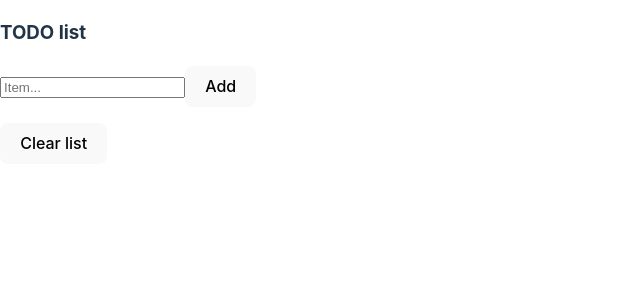
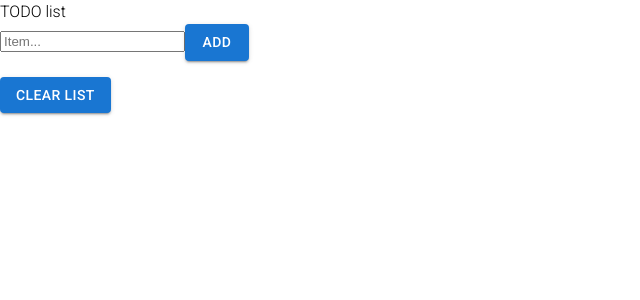
Before and after one commit to stepanencode/todo-react-ts, a React (Vite) app: page / in a window 1280 px wide. Shown: the top 300 px of the page, without its empty margins (0-640 px from the left). Built offline with nearby package versions, Linux system fonts and the light colour scheme.

Commit message:
implement mui buttons

```diff
--- a/package.json
+++ b/package.json
@@ -14,6 +14,11 @@
     "react-dom": "^18.3.1"
   },
   "devDependencies": {
+    "@emotion/react": "^11.12.0",
+    "@emotion/styled": "^11.12.0",
+    "@fontsource/roboto": "^5.0.13",
+    "@mui/icons-material": "^5.16.4",
+    "@mui/material": "^5.16.4",
     "@types/react": "^18.3.3",
     "@types/react-dom": "^18.3.0",
     "@typescript-eslint/eslint-plugin": "^7.16.0",
--- a/src/App.tsx
+++ b/src/App.tsx
@@ -1,6 +1,6 @@
 import Form from './Form'
 import { useState } from 'react'
-import List from './List'
+import TodoList from './TodoList'
 
 interface Item {
   text: string
@@ -37,9 +37,9 @@ function App() {
   }
   return (
     <>
-      <h3>TODO list</h3>
+      <div>TODO list</div>
       <Form onAddItems={handleAddItems} />
-      <List
+      <TodoList
         items={items}
         onClearList={handleClearList}
         onDeleteItem={handleDeleteItem}
--- a/src/Form.tsx
+++ b/src/Form.tsx
@@ -1,4 +1,5 @@
 import { useState } from 'react'
+import Button from '@mui/material/Button'
 
 interface AddItem {
   (newItem: { text: string; isChecked: boolean; id: number }): void
@@ -6,6 +7,8 @@ interface AddItem {
 
 export default function Form({ onAddItems }: { onAddItems: AddItem }) {
   const [text, setText] = useState<string>('')
+
+  const newItem = { text, isChecked: false, id: Date.now() }
 
   function handleChange(e: React.ChangeEvent<HTMLInputElement>) {
     setText(e.target.value)
@@ -15,11 +18,15 @@ export default function Form({ onAddItems }: { onAddItems: AddItem }) {
     e.preventDefault()
     if (!text) return
 
-    const newItem = { text, isChecked: false, id: Date.now() }
-
     onAddItems(newItem)
     setText('')
     console.log(newItem)
+  }
+
+  function handleClick() {
+    if (!text) return
+    onAddItems(newItem)
+    setText('')
   }
 
   return (
@@ -30,7 +37,9 @@ export default function Form({ onAddItems }: { onAddItems: AddItem }) {
         value={text}
         onChange={handleChange}
       />
-      <button>Add</button>
+      <Button onClick={handleClick} variant='contained'>
+        Add
+      </Button>
     </form>
   )
 }
--- a/src/List.tsx
+++ b/src/TodoList.tsx
@@ -1,4 +1,5 @@
 import Item from './Item'
+import Button from '@mui/material/Button'
 
 interface Delete {
   (id: number): void
@@ -31,7 +32,9 @@ export default function List({
           />
         ))}
       </ul>
-      <button onClick={onClearList}>Clear list</button>
+      <Button onClick={onClearList} variant='contained'>
+        Clear list
+      </Button>
     </div>
   )
 }
--- a/src/index.css
+++ b/src/index.css
@@ -1,4 +1,4 @@
-:root {
+/* :root {
   font-family: Inter, system-ui, Avenir, Helvetica, Arial, sans-serif;
   line-height: 1.5;
   font-weight: 400;
@@ -20,18 +20,25 @@ a {
 }
 a:hover {
   color: #535bf2;
+} */
+
+:root {
+  font-family: Roboto, sans-serif;
+  line-height: 1.5;
+  font-weight: 300;
+  font-style: normal;
 }
 
 body {
   margin: 0;
   padding: 0;
-  display: flex;
+  /* display: flex;
   justify-items: center;
   min-width: 320px;
-  min-height: 100vh;
+  min-height: 100vh; */
 }
 
-h1 {
+/* h1 {
   font-size: 3.2em;
   line-height: 1.1;
 }
@@ -49,8 +56,8 @@ button {
 }
 button:hover {
   border-color: #646cff;
-}
-button:focus,
+} */
+/* button:focus,
 button:focus-visible {
   outline: 4px auto -webkit-focus-ring-color;
 }
@@ -66,4 +73,4 @@ button:focus-visible {
   button {
     background-color: #f9f9f9;
   }
-}
+} */
--- a/src/main.tsx
+++ b/src/main.tsx
@@ -2,6 +2,10 @@ import React from 'react'
 import ReactDOM from 'react-dom/client'
 import App from './App.tsx'
 import './index.css'
+import '@fontsource/roboto/300.css'
+import '@fontsource/roboto/400.css'
+import '@fontsource/roboto/500.css'
+import '@fontsource/roboto/700.css'
 
 ReactDOM.createRoot(document.getElementById('root')!).render(
   <React.StrictMode>
```
Also changed, not shown: 1 other file (tests, documents, lock files or other folders).
